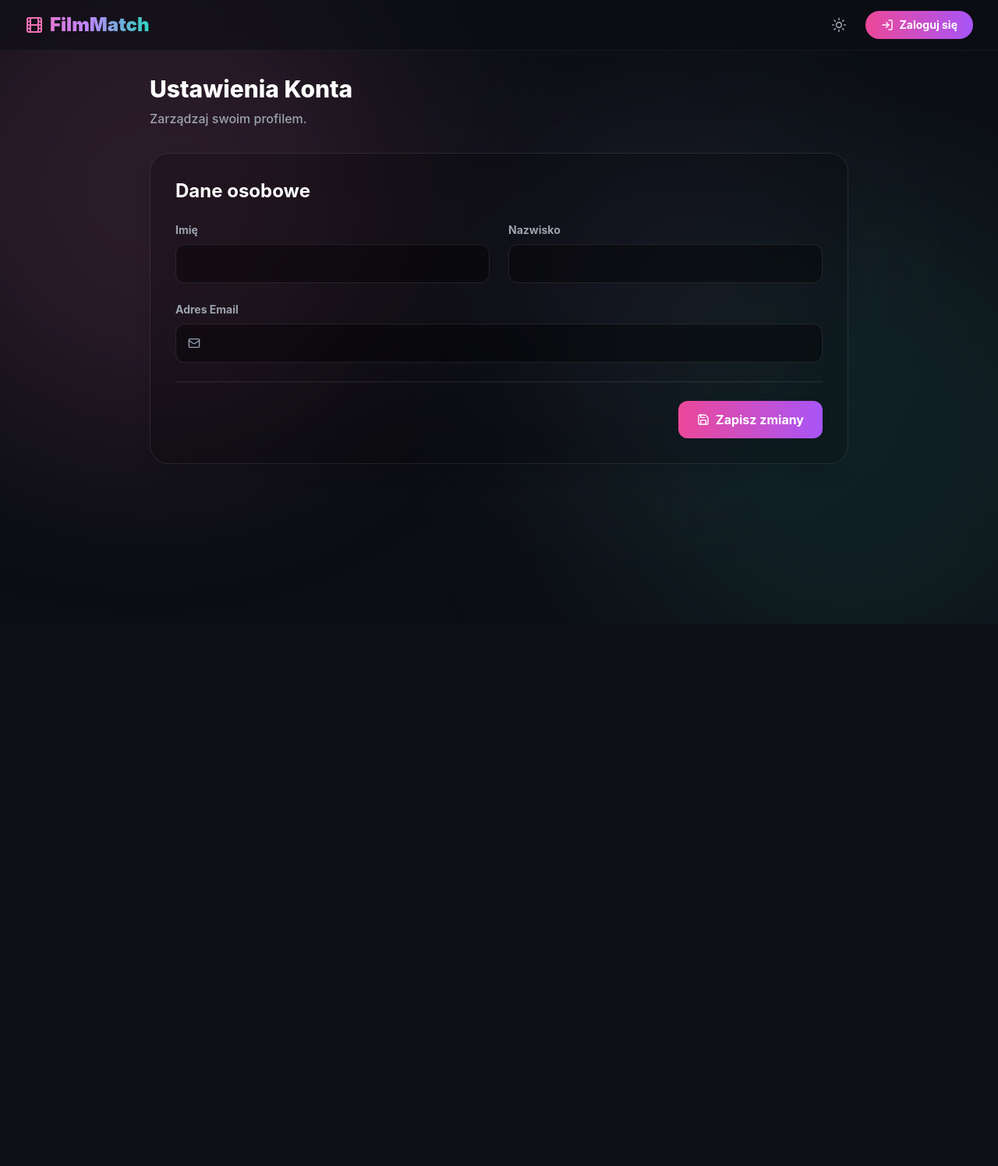
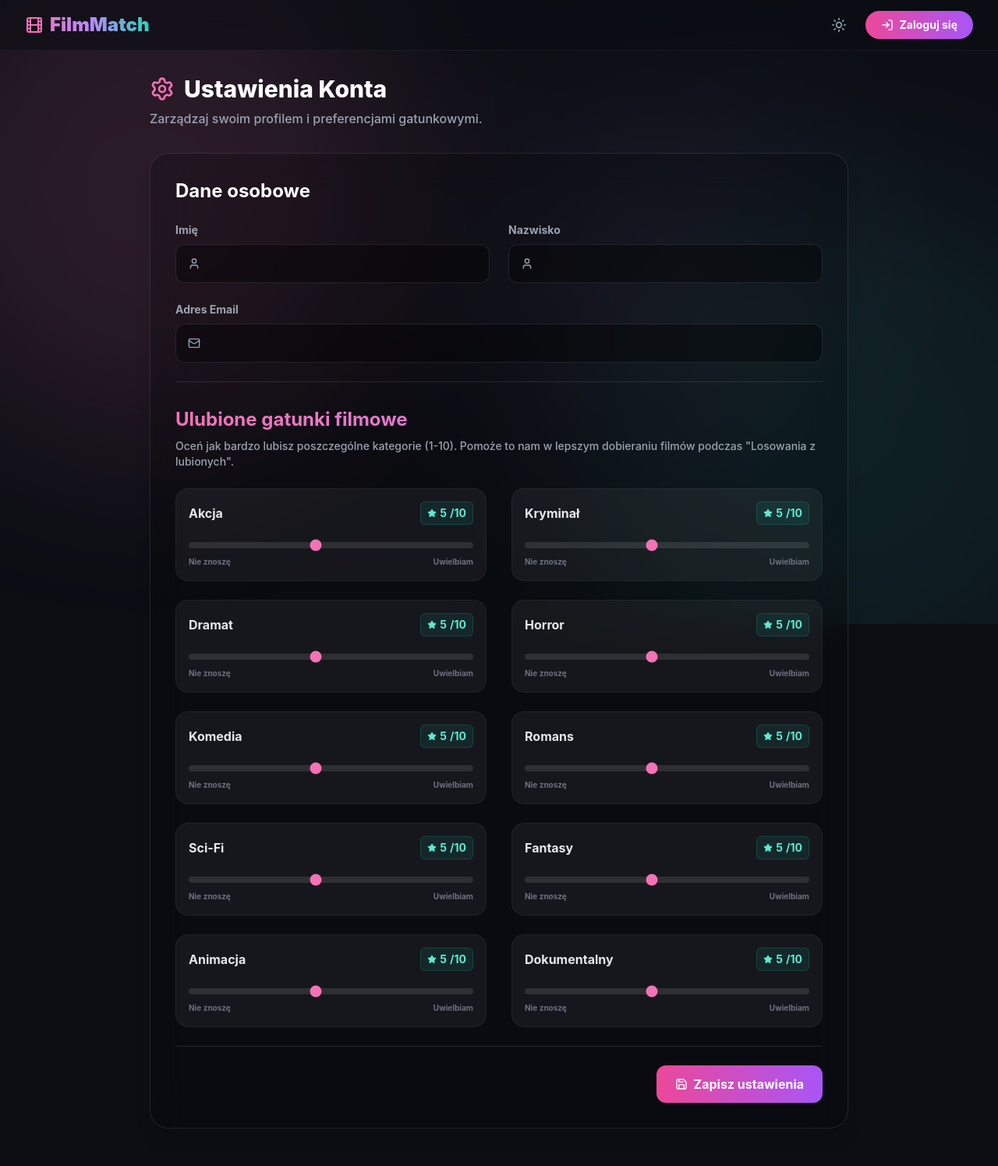
Before and after one commit to kusidelw/Aplikacja-Filmowa, a Flask app: template app/templates/settings.html in a window 1280 px wide. Shown: the whole page at 78% size. Before the commit the page ends 782 px from the top, so only its background shows below. Run offline with Flask 3, Linux system fonts and the light colour scheme; the template is opened without the code that fills it, so the values that code supplies are empty; parts of the project's set-up code (start-up, migrations or seed data) failed here and were passed over; some libraries are stand-ins or nearby versions.

Commit message:
- dodanie przycisków kategorii

```diff
--- a/app/templates/settings.html
+++ b/app/templates/settings.html
@@ -4,39 +4,94 @@
 <div class="max-w-4xl mx-auto space-y-8">
     <div>
         <h1 class="text-3xl font-extrabold flex items-center gap-3 mb-2 text-slate-800 dark:text-white">
+            <i data-lucide="settings" class="w-8 h-8 text-pink-500 dark:text-pink-400"></i>
             Ustawienia Konta
         </h1>
-        <p class="text-slate-500 dark:text-gray-400 font-medium">Zarządzaj swoim profilem.</p>
+        <p class="text-slate-500 dark:text-gray-400 font-medium">Zarządzaj swoim profilem i preferencjami gatunkowymi.</p>
     </div>
 
-    <div class="flex flex-col md:flex-row gap-8">
+    <div class="flex flex-col gap-8">
         <!-- Content -->
         <div class="flex-1 bg-white/80 dark:bg-black/20 backdrop-blur-xl border border-slate-200 dark:border-white/10 rounded-3xl p-6 md:p-8 shadow-xl">
             <form action="{{ url_for('main.update_settings') }}" method="POST" class="space-y-6">
 
+                <!-- Sekcja: Dane osobowe -->
                 <h2 class="text-2xl font-bold mb-6 text-slate-800 dark:text-white">Dane osobowe</h2>
 
                 <div class="grid grid-cols-1 md:grid-cols-2 gap-6">
                     <div>
                         <label class="block text-sm font-bold text-slate-600 dark:text-gray-400 mb-2">Imię</label>
-                        <input type="text" name="imie" value="{{ current_user.imie }}" class="w-full bg-slate-50 dark:bg-black/40 border border-slate-200 dark:border-white/10 rounded-xl px-4 py-3 text-slate-900 dark:text-white focus:ring-2 focus:ring-pink-500" />
+                        <div class="relative">
+                            <i data-lucide="user" class="absolute left-4 top-1/2 -translate-y-1/2 text-slate-400 w-4 h-4"></i>
+                            <input type="text" name="imie" value="{{ current_user.imie }}" class="w-full bg-slate-50 dark:bg-black/40 border border-slate-200 dark:border-white/10 rounded-xl pl-12 pr-4 py-3 text-slate-900 dark:text-white focus:ring-2 focus:ring-pink-500 shadow-sm" />
+                        </div>
                     </div>
                     <div>
                         <label class="block text-sm font-bold text-slate-600 dark:text-gray-400 mb-2">Nazwisko</label>
-                        <input type="text" name="nazwisko" value="{{ current_user.nazwisko }}" class="w-full bg-slate-50 dark:bg-black/40 border border-slate-200 dark:border-white/10 rounded-xl px-4 py-3 text-slate-900 dark:text-white focus:ring-2 focus:ring-pink-500" />
+                        <div class="relative">
+                            <i data-lucide="user" class="absolute left-4 top-1/2 -translate-y-1/2 text-slate-400 w-4 h-4"></i>
+                            <input type="text" name="nazwisko" value="{{ current_user.nazwisko }}" class="w-full bg-slate-50 dark:bg-black/40 border border-slate-200 dark:border-white/10 rounded-xl pl-12 pr-4 py-3 text-slate-900 dark:text-white focus:ring-2 focus:ring-pink-500 shadow-sm" />
+                        </div>
                     </div>
                     <div class="md:col-span-2">
                         <label class="block text-sm font-bold text-slate-600 dark:text-gray-400 mb-2">Adres Email</label>
                         <div class="relative">
                             <i data-lucide="mail" class="absolute left-4 top-1/2 -translate-y-1/2 text-slate-400 w-4 h-4"></i>
-                            <input type="email" name="email" value="{{ current_user.email }}" class="w-full bg-slate-50 dark:bg-black/40 border border-slate-200 dark:border-white/10 rounded-xl pl-12 pr-4 py-3 text-slate-900 dark:text-white focus:ring-2 focus:ring-pink-500" />
+                            <input type="email" name="email" value="{{ current_user.email }}" class="w-full bg-slate-50 dark:bg-black/40 border border-slate-200 dark:border-white/10 rounded-xl pl-12 pr-4 py-3 text-slate-900 dark:text-white focus:ring-2 focus:ring-pink-500 shadow-sm" />
                         </div>
+                    </div>
+                </div>
+
+                <!-- Sekcja: Preferencje gatunkowe -->
+                <div class="mt-12 pt-8 border-t border-slate-200 dark:border-white/10">
+                    <div class="mb-6">
+                        <h2 class="text-2xl font-bold text-transparent bg-clip-text bg-gradient-to-r from-pink-500 to-purple-500 dark:from-pink-400 dark:to-purple-400 mb-2">Ulubione gatunki filmowe</h2>
+                        <p class="text-slate-500 dark:text-gray-400 text-sm font-medium">Oceń jak bardzo lubisz poszczególne kategorie (1-10). Pomoże to nam w lepszym dobieraniu filmów podczas "Losowania z lubionych".</p>
+                    </div>
+
+                    <!-- Definiujemy listę gatunków w Jinja (można to też podać z backendu jako zmienną `kategorie`) -->
+                    {% set domyslne_gatunki = ['Akcja', 'Kryminał', 'Dramat', 'Horror', 'Komedia', 'Romans', 'Sci-Fi', 'Fantasy', 'Animacja', 'Dokumentalny'] %}
+
+                    <!-- Pobieramy preferencje z JSON, upewniając się że słownik istnieje -->
+                    {% set preferencje = current_user.preferencje_gatunkowe or {} %}
+
+                    <div class="grid grid-cols-1 md:grid-cols-2 gap-x-8 gap-y-6">
+                        {% for gatunek in domyslne_gatunki %}
+                        <!-- Domyślna wartość to 5, jeżeli użytkownik jeszcze nie oceniał -->
+                        {% set wartosc = preferencje.get(gatunek, 5) %}
+
+                        <div class="bg-slate-50 dark:bg-white/5 p-4 rounded-2xl border border-slate-200 dark:border-white/5 hover:border-pink-300 dark:hover:border-pink-500/30 transition-colors shadow-sm">
+                            <div class="flex justify-between items-center mb-3">
+                                <span class="font-bold text-slate-700 dark:text-gray-200">{{ gatunek }}</span>
+                                <div class="flex items-center gap-1 text-teal-600 dark:text-teal-300 font-bold bg-teal-100 dark:bg-teal-500/10 px-2 py-1 rounded-md text-sm border border-teal-200 dark:border-teal-500/20">
+                                    <i data-lucide="star" class="w-3 h-3 fill-current"></i>
+                                    <span id="val-{{ loop.index }}">{{ wartosc }}</span>/10
+                                </div>
+                            </div>
+
+                            <!-- input type="range" z atrybutem oninput do dynamicznej zmiany numerka bez Reacta -->
+                            <input
+                                type="range"
+                                name="pref_{{ gatunek }}"
+                                min="1"
+                                max="10"
+                                value="{{ wartosc }}"
+                                oninput="document.getElementById('val-{{ loop.index }}').innerText = this.value"
+                                class="w-full h-2 bg-slate-200 dark:bg-white/10 rounded-lg appearance-none cursor-pointer accent-pink-500 dark:accent-pink-400"
+                            />
+
+                            <div class="flex justify-between text-[10px] text-slate-400 dark:text-gray-500 font-bold mt-1">
+                                <span>Nie znoszę</span>
+                                <span>Uwielbiam</span>
+                            </div>
+                        </div>
+                        {% endfor %}
                     </div>
                 </div>
 
                 <div class="mt-8 pt-6 border-t border-slate-200 dark:border-white/10 flex justify-end">
                     <button type="submit" class="flex items-center gap-2 px-6 py-3 bg-gradient-to-r from-pink-500 to-purple-500 text-white font-bold rounded-xl hover:shadow-lg transition-all hover:scale-105">
-                        <i data-lucide="save" class="w-4 h-4"></i> Zapisz zmiany
+                        <i data-lucide="save" class="w-4 h-4"></i> Zapisz ustawienia
                     </button>
                 </div>
             </form>
```
Also changed, not shown: instance/movie_matcher.db.
